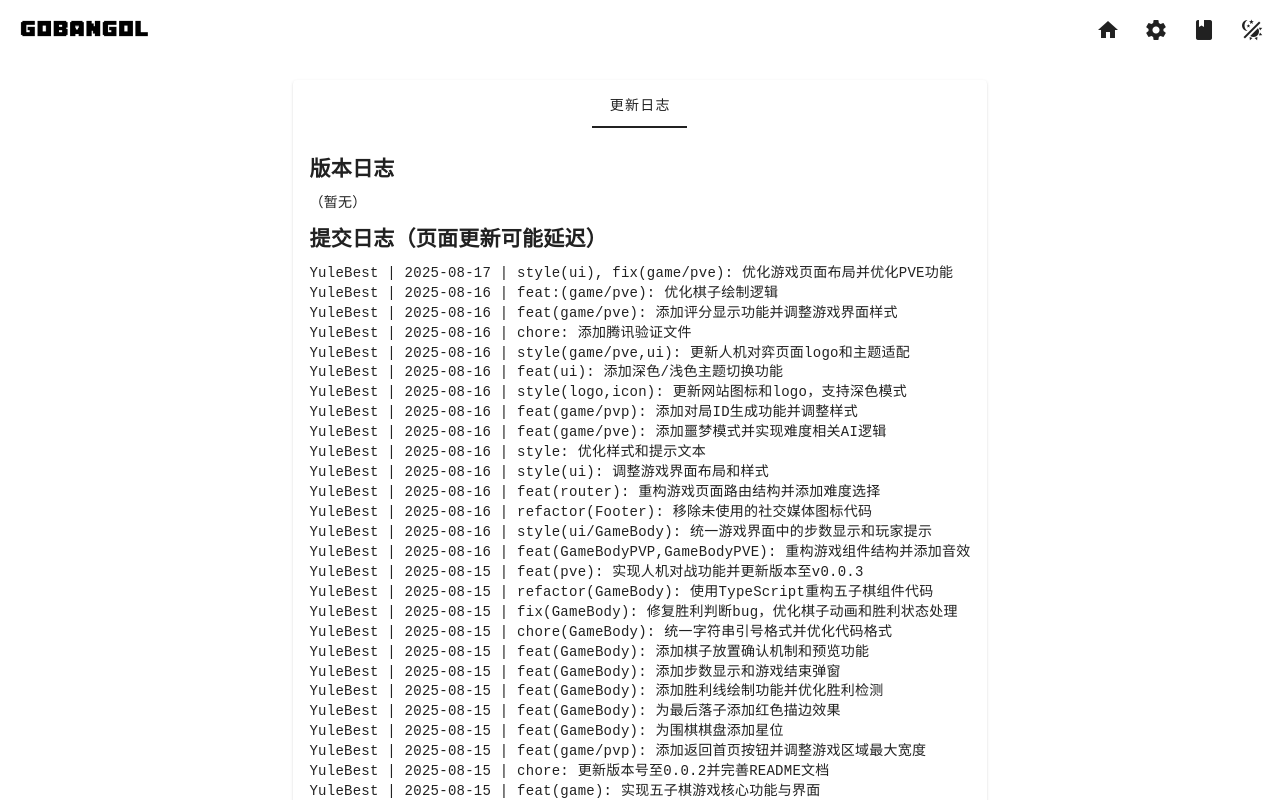
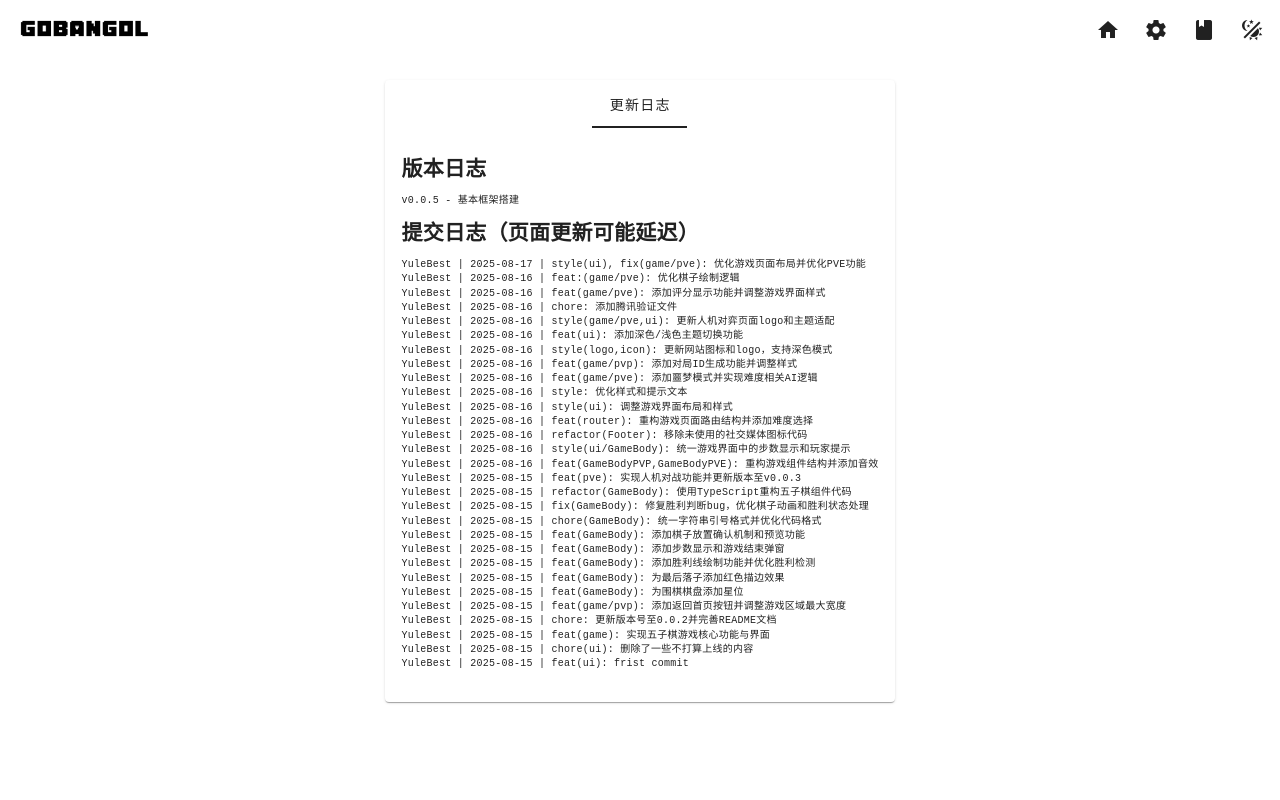
Before and after one commit to YuleBest/gobangol, a Vue app: page /doc/update in a window 1280 px wide. Shown: the top 800 px of the page. Built offline with nearby package versions, Linux system fonts and the light colour scheme.

Commit message:
style(doc): 缩小更新日志的字号

```diff
--- a/src/pages/doc/update.vue
+++ b/src/pages/doc/update.vue
@@ -11,7 +11,7 @@
           <v-tabs-window v-model="tab">
             <v-tabs-window-item value="one">
               <h2>版本日志</h2>
-              <pre>（暂无）</pre>
+              <pre>v0.0.5 - 基本框架搭建</pre>
               <h2>提交日志（页面更新可能延迟）</h2>
               <pre>
 YuleBest | 2025-08-17 | style(ui), fix(game/pve): 优化游戏页面布局并优化PVE功能
@@ -76,6 +76,10 @@ const tab = ref("one");
   margin-bottom: 10px;
 }
 
+.tabs pre {
+  font-size: 10px;
+}
+
 .log-list {
   max-width: 50%;
 }
```
